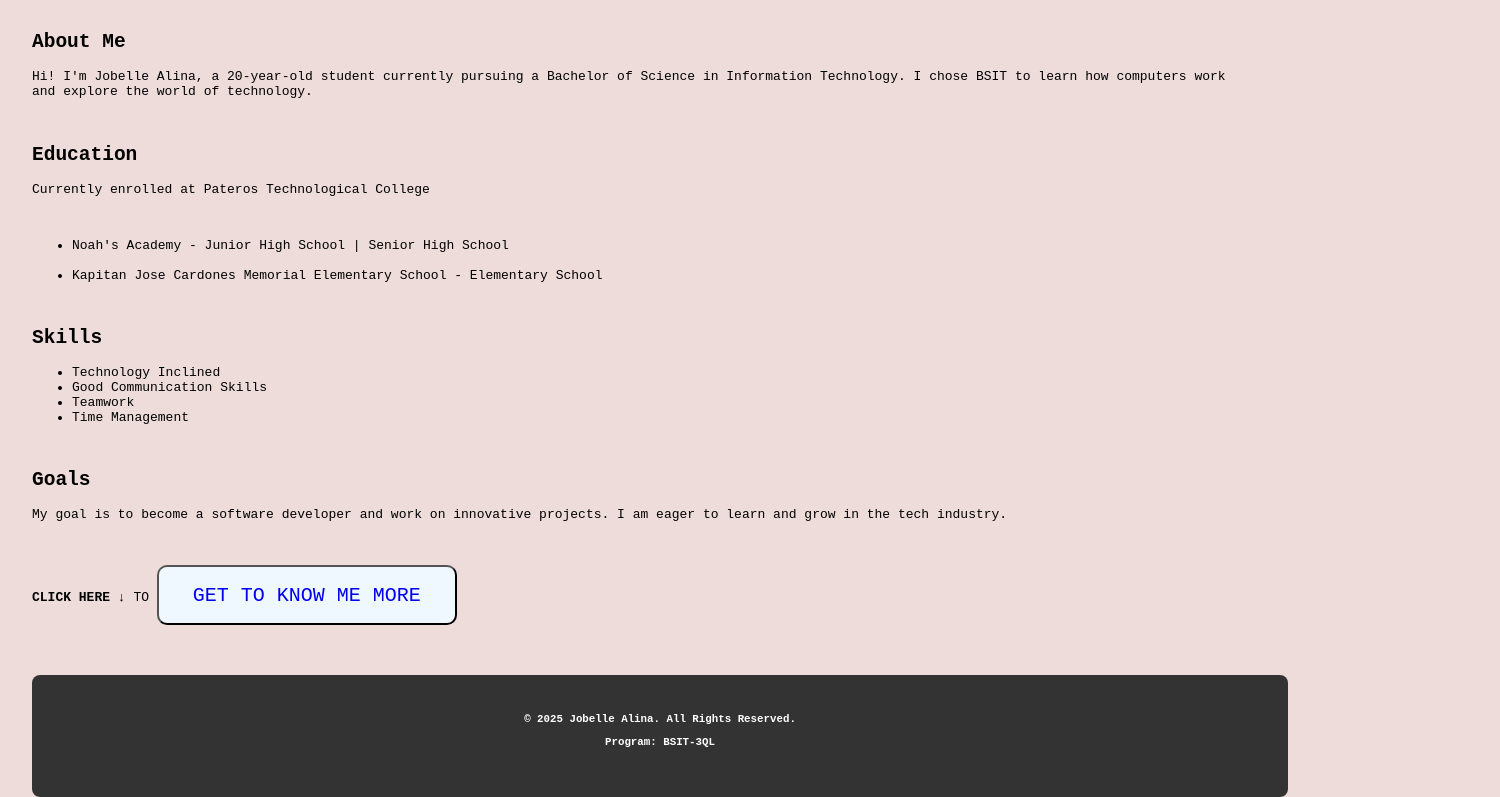
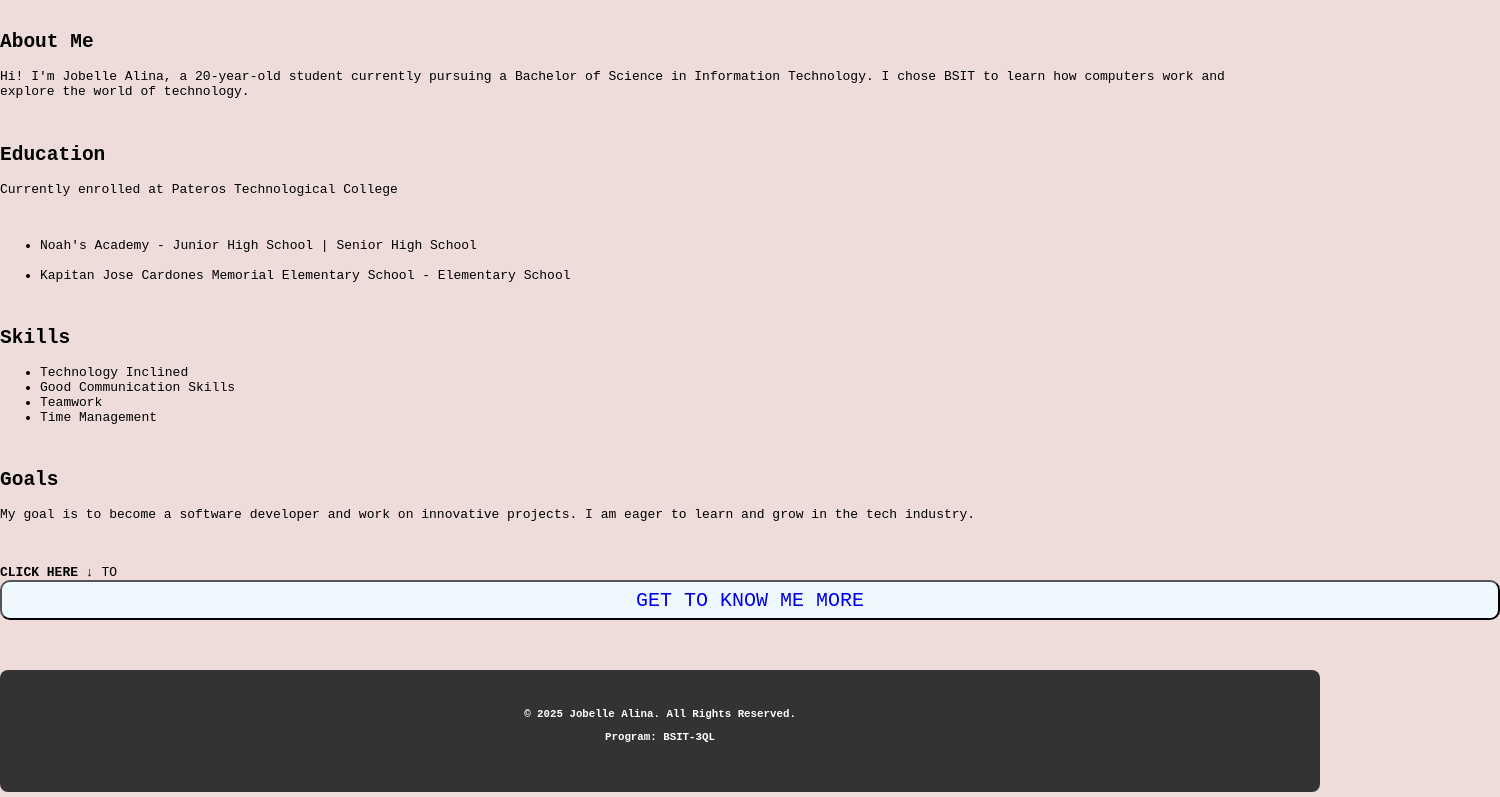
Before and after one commit to Jobellealina/My-Portfolio, a plain HTML site: page index.html in a window 1280 px wide. Shown: the part 132-929 px from the top of the page, 1500 px wide, since content can reach past the window. Drawn offline with Linux system fonts and the light colour scheme.

Commit message:
change css

```diff
--- a/index.css
+++ b/index.css
@@ -87,9 +87,8 @@ button {
     background-color: aliceblue;
     color: blue;
     font-family: monospace;
-
-    height: 60px;
-    width: 300px;
+    height: 40px;
+    width: 1500px;
     font-size: 20px;
 }
 
--- a/index.html
+++ b/index.html
@@ -36,7 +36,7 @@
             <h2>Goals</h2>
             <p>My goal is to become a software developer and work on innovative projects. I am eager to learn and grow in the tech industry.</p>
             <br><br>
-            <b>CLICK HERE ↓</b> TO
+            <b>CLICK HERE ↓</b> TO <br>
             <button><a href="more.html" class="more-link"> GET TO KNOW ME MORE</a></button>
         </section>
 
```
